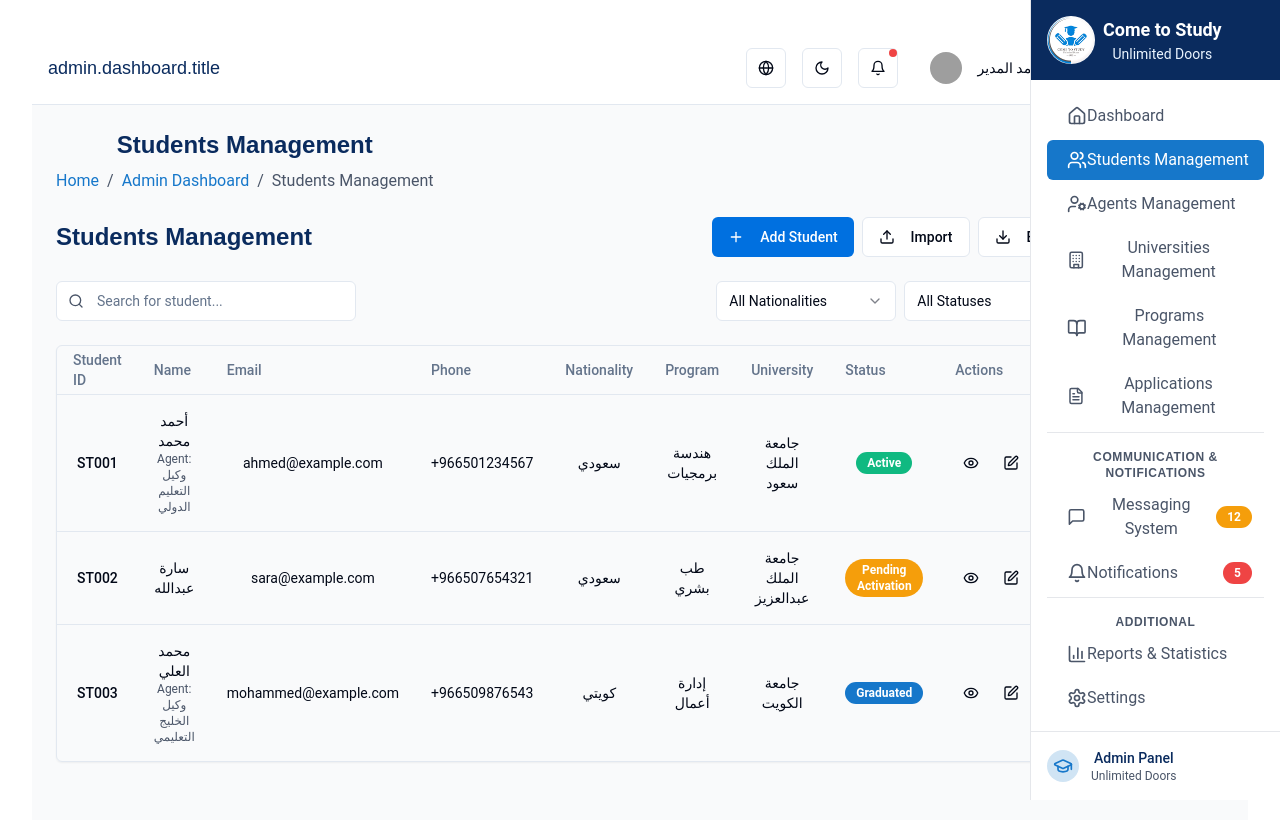
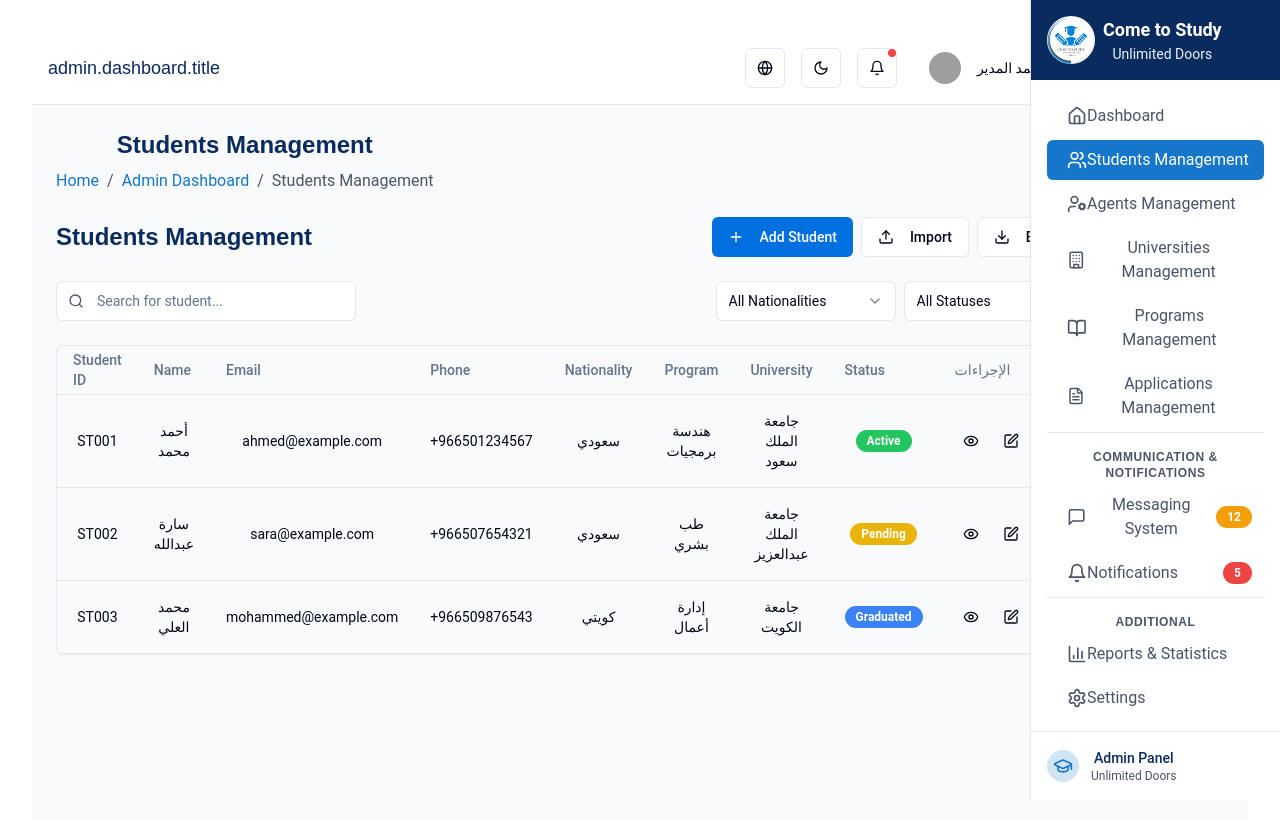
Before and after one commit to Unlimiteddoorss/study-doors-connect, a React (Vite) app: page /admin/students in a window 1280 px wide. Shown: the top 820 px of the page. Built offline with nearby package versions, Linux system fonts and the light colour scheme; grey boxes are pictures that could not be loaded.

Commit message:
feat: Implement student management page
Implement student management page with import/export functionality and filtering options.

```diff
--- /dev/null
+++ b/src/components/admin/FilterableTable.tsx
@@ -0,0 +1,129 @@
+
+import { Table, TableBody, TableCell, TableHead, TableHeader, TableRow } from '@/components/ui/table';
+import { Button } from '@/components/ui/button';
+import { Eye, Edit, MoreHorizontal, Trash } from 'lucide-react';
+import {
+  DropdownMenu,
+  DropdownMenuContent,
+  DropdownMenuItem,
+  DropdownMenuLabel,
+  DropdownMenuSeparator,
+  DropdownMenuTrigger,
+} from '@/components/ui/dropdown-menu';
+import { TableSkeleton } from './TableSkeleton';
+
+interface Column {
+  header: string;
+  accessor: string;
+  hideOnMobile?: boolean;
+  render?: (value: any) => React.ReactNode;
+}
+
+interface FilterableTableProps {
+  data: any[];
+  columns: Column[];
+  isLoading: boolean;
+  onViewDetails: (item: any) => void;
+  onEdit: (item: any) => void;
+  onDelete: (item: any) => void;
+}
+
+export function FilterableTable({
+  data,
+  columns,
+  isLoading,
+  onViewDetails,
+  onEdit,
+  onDelete
+}: FilterableTableProps) {
+  return (
+    <div className="rounded-md border shadow-sm">
+      <Table>
+        <TableHeader>
+          <TableRow>
+            {columns.map((column) => (
+              <TableHead
+                key={column.accessor}
+                className={column.hideOnMobile ? 'hidden md:table-cell' : undefined}
+              >
+                {column.header}
+              </TableHead>
+            ))}
+            <TableHead className="text-left">الإجراءات</TableHead>
+          </TableRow>
+        </TableHeader>
+        <TableBody>
+          {isLoading ? (
+            <TableSkeleton columns={columns.length + 1} rows={10} />
+          ) : data.length === 0 ? (
+            <TableRow>
+              <TableCell colSpan={columns.length + 1} className="text-center h-40 text-unlimited-gray">
+                لا توجد بيانات متطابقة مع البحث
+              </TableCell>
+            </TableRow>
+          ) : (
+            data.map((item) => (
+              <TableRow key={item.id}>
+                {columns.map((column) => (
+                  <TableCell
+                    key={column.accessor}
+                    className={column.hideOnMobile ? 'hidden md:table-cell' : undefined}
+                  >
+                    {column.render ? column.render(item[column.accessor]) : item[column.accessor]}
+                  </TableCell>
+                ))}
+                <TableCell>
+                  <div className="flex items-center space-x-2 rtl:space-x-reverse">
+                    <Button
+                      variant="ghost"
+                      size="icon"
+                      className="h-8 w-8"
+                      onClick={() => onViewDetails(item)}
+                    >
+                      <Eye className="h-4 w-4" />
+                    </Button>
+                    <Button
+                      variant="ghost"
+                      size="icon"
+                      className="h-8 w-8"
+                      onClick={() => onEdit(item)}
+                    >
+                      <Edit className="h-4 w-4" />
+                    </Button>
+                    <DropdownMenu>
+                      <DropdownMenuTrigger asChild>
+                        <Button variant="ghost" size="icon" className="h-8 w-8">
+                          <MoreHorizontal className="h-4 w-4" />
+                        </Button>
+                      </DropdownMenuTrigger>
+                      <DropdownMenuContent align="end">
+                        <DropdownMenuLabel>{item.name}</DropdownMenuLabel>
+                        <DropdownMenuSeparator />
+                        <DropdownMenuItem onClick={() => onViewDetails(item)}>
+                          <Eye className="h-4 w-4 mr-2" />
+                          عرض التفاصيل
+                        </DropdownMenuItem>
+                        <DropdownMenuItem onClick={() => onEdit(item)}>
+                          <Edit className="h-4 w-4 mr-2" />
+                          تعديل
+                        </DropdownMenuItem>
+                        <DropdownMenuSeparator />
+                        <DropdownMenuItem
+                          className="text-unlimited-danger focus:text-unlimited-danger"
+                          onClick={() => onDelete(item)}
+                        >
+                          <Trash className="h-4 w-4 mr-2" />
+                          حذف
+                        </DropdownMenuItem>
+                      </DropdownMenuContent>
+                    </DropdownMenu>
+                  </div>
+                </TableCell>
+              </TableRow>
+            ))
+          )}
+        </TableBody>
+      </Table>
+    </div>
+  );
+}
--- a/src/pages/admin/ManageStudents.tsx
+++ b/src/pages/admin/ManageStudents.tsx
@@ -1,11 +1,9 @@
-
 import { useState, useEffect } from 'react';
-import { CheckCircle, Download, Edit, Eye, MoreHorizontal, Plus, Search, Trash, Upload } from 'lucide-react';
+import { Download, Edit, Eye, Search, Upload, MoreHorizontal, Plus, Trash, CheckCircle } from 'lucide-react';
 import DashboardLayout from '@/components/layout/DashboardLayout';
 import { Input } from '@/components/ui/input';
 import { Button } from '@/components/ui/button';
 import { Badge } from '@/components/ui/badge';
-import { FormDialog } from '@/components/admin/FormDialog';
 import {
   Dialog,
   DialogContent,
@@ -16,28 +14,18 @@ import {
   DialogTrigger
 } from '@/components/ui/dialog';
 import {
-  DropdownMenu,
-  DropdownMenuContent,
-  DropdownMenuItem,
-  DropdownMenuLabel,
-  DropdownMenuSeparator,
-  DropdownMenuTrigger,
-} from '@/components/ui/dropdown-menu';
-import {
-  Table,
-  TableBody,
-  TableCell,
-  TableHead,
-  TableHeader,
-  TableRow,
-} from "@/components/ui/table";
-import {
   Select,
   SelectContent,
   SelectItem,
   SelectTrigger,
   SelectValue,
 } from '@/components/ui/select';
+import { useTranslation } from 'react-i18next';
+import { useTableFilters } from '@/hooks/admin/useTableFilters';
+import { TablePagination } from '@/components/admin/TablePagination';
+import { TableSkeleton } from '@/components/admin/TableSkeleton';
+import { FilterableTable } from '@/components/admin/FilterableTable';
+import { useToast } from '@/hooks/use-toast';
 import {
   AlertDialog,
   AlertDialogAction,
@@ -48,11 +36,6 @@ import {
   AlertDialogHeader,
   AlertDialogTitle,
 } from "@/components/ui/alert-dialog";
-import { useToast } from '@/hooks/use-toast';
-import { useTranslation } from 'react-i18next';
-import { useTableFilters } from '@/hooks/admin/useTableFilters';
-import { TablePagination } from '@/components/admin/TablePagination';
-import { TableSkeleton } from '@/components/admin/TableSkeleton';
 
 interface Student {
   id: string;
@@ -122,16 +105,23 @@ const nationalities = [
   'ليبي'
 ];
 
-const itemsPerPage = 10;
+const statusConfig = {
+  active: { label: 'Active', color: 'bg-green-500 text-white' },
+  inactive: { label: 'Inactive', color: 'bg-gray-500 text-white' },
+  pending: { label: 'Pending', color: 'bg-yellow-500 text-white' },
+  graduated: { label: 'Graduated', color: 'bg-blue-500 text-white' },
+};
 
 const ManageStudents = () => {
   const [students, setStudents] = useState<Student[]>(dummyStudents);
-  const [isAddDialogOpen, setIsAddDialogOpen] = useState(false);
+  const [isLoading, setIsLoading] = useState(false);
   const [isImportDialogOpen, setIsImportDialogOpen] = useState(false);
   const [isEditDialogOpen, setIsEditDialogOpen] = useState(false);
   const [isViewDialogOpen, setIsViewDialogOpen] = useState(false);
   const [isDeleteDialogOpen, setIsDeleteDialogOpen] = useState(false);
   const [selectedStudent, setSelectedStudent] = useState<Student | null>(null);
+  const { toast } = useToast();
+  const { t } = useTranslation();
   const [newStudent, setNewStudent] = useState<Partial<Student>>({
     name: '',
     email: '',
@@ -141,10 +131,7 @@ const ManageStudents = () => {
     university: '',
     status: 'pending'
   });
-  const [currentPage, setCurrentPage] = useState(1);
-  const [isLoading, setIsLoading] = useState(false);
-  const { toast } = useToast();
-  const { t } = useTranslation();
+  const [isAddDialogOpen, setIsAddDialogOpen] = useState(false);
 
   const {
     searchQuery,
@@ -160,6 +147,59 @@ const ManageStudents = () => {
       { field: 'status', defaultValue: 'all' }
     ]
   );
+
+  const handleImportStudents = () => {
+    // Simulate importing students
+    const importedStudents = [
+      {
+        id: `ST${String(students.length + 1).padStart(3, '0')}`,
+        name: "عبدالرحمن ناصر",
+        email: "abdulrahman@example.com",
+        phone: "+966512345678",
+        nationality: "سعودي",
+        program: "علوم الحاسب",
+        university: "جامعة الإمام",
+        status: "active" as const
+      },
+      {
+        id: `ST${String(students.length + 2).padStart(3, '0')}`,
+        name: "نورة علي",
+        email: "noura@example.com",
+        phone: "+966523456789",
+        nationality: "سعودي",
+        program: "طب أسنان",
+        university: "جامعة الملك سعود",
+        status: "pending" as const
+      }
+    ];
+
+    setStudents([...students, ...importedStudents]);
+    setIsImportDialogOpen(false);
+    toast({
+      title: t('admin.toasts.importSuccess'),
+      description: t('admin.toasts.importSuccessDesc'),
+    });
+  };
+
+  const handleExportStudents = () => {
+    // Here you would implement the actual export logic
+    const csvContent = students.map(student =>
+      Object.values(student).join(',')
+    ).join('\n');
+
+    const blob = new Blob([csvContent], { type: 'text/csv' });
+    const url = window.URL.createObjectURL(blob);
+    const a = document.createElement('a');
+    a.href = url;
+    a.download = 'students.csv';
+    a.click();
+    window.URL.revokeObjectURL(url);
+
+    toast({
+      title: t('admin.toasts.exportSuccess'),
+      description: t('admin.toasts.exportSuccessDesc'),
+    });
+  };
 
   const handleInputChange = (e: React.ChangeEvent<HTMLInputElement>) => {
     const { name, value } = e.target;
@@ -253,65 +293,6 @@ const ManageStudents = () => {
       title: t('admin.toasts.deleteSuccess'),
       description: t('admin.toasts.deleteSuccessDesc'),
     });
-  };
-
-  const handleImportStudents = () => {
-    // Simulate importing students
-    const importedStudents = [
-      {
-        id: `ST${String(students.length + 1).padStart(3, '0')}`,
-        name: "عبدالرحمن ناصر",
-        email: "abdulrahman@example.com",
-        phone: "+966512345678",
-        nationality: "سعودي",
-        program: "علوم الحاسب",
-        university: "جامعة الإمام",
-        status: "active" as const
-      },
-      {
-        id: `ST${String(students.length + 2).padStart(3, '0')}`,
-        name: "نورة علي",
-        email: "noura@example.com",
-        phone: "+966523456789",
-        nationality: "سعودي",
-        program: "طب أسنان",
-        university: "جامعة الملك سعود",
-        status: "pending" as const
-      }
-    ];
-
-    setStudents([...students, ...importedStudents]);
-    setIsImportDialogOpen(false);
-    toast({
-      title: t('admin.toasts.importSuccess'),
-      description: t('admin.toasts.importSuccessDesc'),
-    });
-  };
-
-  const handleExportStudents = () => {
-    // Simulate exporting students
-    toast({
-      title: t('admin.toasts.exportSuccess'),
-      description: t('admin.toasts.exportSuccessDesc'),
-    });
-  };
-
-  const statusConfig = {
-    active: { label: t('admin.studentsPage.active'), color: 'bg-unlimited-success text-white' },
-    inactive: { label: t('admin.studentsPage.inactive'), color: 'bg-unlimited-gray text-white' },
-    pending: { label: t('admin.studentsPage.pending'), color: 'bg-unlimited-warning text-white' },
-    graduated: { label: t('admin.studentsPage.graduated'), color: 'bg-unlimited-blue text-white' },
-  };
-
-  const startIndex = (currentPage - 1) * itemsPerPage;
-  const endIndex = startIndex + itemsPerPage;
-  const totalPages = Math.ceil(filteredStudents.length / itemsPerPage);
-  const currentItems = filteredStudents.slice(startIndex, endIndex);
-
-  const handlePageChange = (page: number) => {
-    setCurrentPage(page);
-    setIsLoading(true);
-    setTimeout(() => setIsLoading(false), 500);
   };
 
   return (
@@ -517,114 +498,31 @@ const ManageStudents = () => {
           </div>
         </div>
 
-        <div className="rounded-md border shadow-sm">
-          <Table>
-            <TableHeader>
-              <TableRow>
-                <TableHead className="w-[100px]">{t('admin.studentsPage.tableHeaders.id')}</TableHead>
-                <TableHead>{t('admin.studentsPage.tableHeaders.name')}</TableHead>
-                <TableHead className="hidden md:table-cell">{t('admin.studentsPage.tableHeaders.email')}</TableHead>
-                <TableHead className="hidden lg:table-cell">{t('admin.studentsPage.tableHeaders.phone')}</TableHead>
-                <TableHead className="hidden lg:table-cell">{t('admin.studentsPage.tableHeaders.nationality')}</TableHead>
-                <TableHead className="hidden lg:table-cell">{t('admin.studentsPage.tableHeaders.program')}</TableHead>
-                <TableHead className="hidden md:table-cell">{t('admin.studentsPage.tableHeaders.university')}</TableHead>
-                <TableHead>{t('admin.studentsPage.tableHeaders.status')}</TableHead>
-                <TableHead className="text-left">{t('admin.studentsPage.tableHeaders.actions')}</TableHead>
-              </TableRow>
-            </TableHeader>
-            <TableBody>
-              {isLoading ? (
-                <TableSkeleton columns={9} rows={itemsPerPage} />
-              ) : currentItems.length === 0 ? (
-                <TableRow>
-                  <TableCell colSpan={9} className="text-center h-40 text-unlimited-gray">
-                    {t('admin.studentsPage.noData')}
-                  </TableCell>
-                </TableRow>
-              ) : (
-                currentItems.map((student) => (
-                  <TableRow key={student.id}>
-                    <TableCell className="font-medium">{student.id}</TableCell>
-                    <TableCell>
-                      <div>
-                        <p>{student.name}</p>
-                        {student.agentName && (
-                          <p className="text-xs text-unlimited-gray">{t('admin.studentsPage.agent')}: {student.agentName}</p>
-                        )}
-                      </div>
-                    </TableCell>
-                    <TableCell className="hidden md:table-cell">{student.email}</TableCell>
-                    <TableCell className="hidden lg:table-cell">{student.phone}</TableCell>
-                    <TableCell className="hidden lg:table-cell">{student.nationality}</TableCell>
-                    <TableCell className="hidden lg:table-cell">{student.program}</TableCell>
-                    <TableCell className="hidden md:table-cell">{student.university}</TableCell>
-                    <TableCell>
-                      <Badge className={statusConfig[student.status].color}>
-                        {statusConfig[student.status].label}
-                      </Badge>
-                    </TableCell>
-                    <TableCell>
-                      <div className="flex items-center space-x-2 rtl:space-x-reverse">
-                        <Button
-                          variant="ghost"
-                          size="icon"
-                          className="h-8 w-8"
-                          onClick={() => handleViewStudent(student)}
-                        >
-                          <Eye className="h-4 w-4" />
-                        </Button>
-                        <Button
-                          variant="ghost"
-                          size="icon"
-                          className="h-8 w-8"
-                          onClick={() => handleOpenEditDialog(student)}
-                        >
-                          <Edit className="h-4 w-4" />
-                        </Button>
-                        <DropdownMenu>
-                          <DropdownMenuTrigger asChild>
-                            <Button variant="ghost" size="icon" className="h-8 w-8">
-                              <MoreHorizontal className="h-4 w-4" />
-                            </Button>
-                          </DropdownMenuTrigger>
-                          <DropdownMenuContent align="end">
-                            <DropdownMenuLabel>{student.name}</DropdownMenuLabel>
-                            <DropdownMenuSeparator />
-                            <DropdownMenuItem onClick={() => handleViewStudent(student)}>
-                              <Eye className="h-4 w-4 mr-2" />
-                              {t('admin.actions.view')}
-                            </DropdownMenuItem>
-                            <DropdownMenuItem onClick={() => handleOpenEditDialog(student)}>
-                              <Edit className="h-4 w-4 mr-2" />
-                              {t('admin.actions.edit')}
-                            </DropdownMenuItem>
-                            <DropdownMenuSeparator />
-                            <DropdownMenuItem
-                              className="text-unlimited-danger focus:text-unlimited-danger"
-                              onClick={() => handleOpenDeleteDialog(student)}
-                            >
-                              <Trash className="h-4 w-4 mr-2" />
-                              {t('admin.actions.delete')}
-                            </DropdownMenuItem>
-                          </DropdownMenuContent>
-                        </DropdownMenu>
-                      </div>
-                    </TableCell>
-                  </TableRow>
-                ))
-              )}
-            </TableBody>
-          </Table>
-          {filteredStudents.length > itemsPerPage && (
-            <div className="py-4 flex justify-center">
-              <TablePagination
-                currentPage={currentPage}
-                totalPages={totalPages}
-                onPageChange={handlePageChange}
-              />
-            </div>
-          )}
-        </div>
+        <FilterableTable
+          data={filteredStudents}
+          isLoading={isLoading}
+          onViewDetails={(student) => handleViewStudent(student)}
+          onEdit={(student) => handleOpenEditDialog(student)}
+          onDelete={(student) => handleOpenDeleteDialog(student)}
+          columns={[
+            { header: t('admin.studentsPage.tableHeaders.id'), accessor: 'id' },
+            { header: t('admin.studentsPage.tableHeaders.name'), accessor: 'name' },
+            { header: t('admin.studentsPage.tableHeaders.email'), accessor: 'email', hideOnMobile: true },
+            { header: t('admin.studentsPage.tableHeaders.phone'), accessor: 'phone', hideOnMobile: true },
+            { header: t('admin.studentsPage.tableHeaders.nationality'), accessor: 'nationality', hideOnMobile: true },
+            { header: t('admin.studentsPage.tableHeaders.program'), accessor: 'program', hideOnMobile: true },
+            { header: t('admin.studentsPage.tableHeaders.university'), accessor: 'university', hideOnMobile: true },
+            {
+              header: t('admin.studentsPage.tableHeaders.status'),
+              accessor: 'status',
+              render: (status) => (
+                <Badge className={statusConfig[status].color}>
+                  {statusConfig[status].label}
+                </Badge>
+              )
+            }
+          ]}
+        />
       </div>
 
       {/* View Student Dialog */}
```
